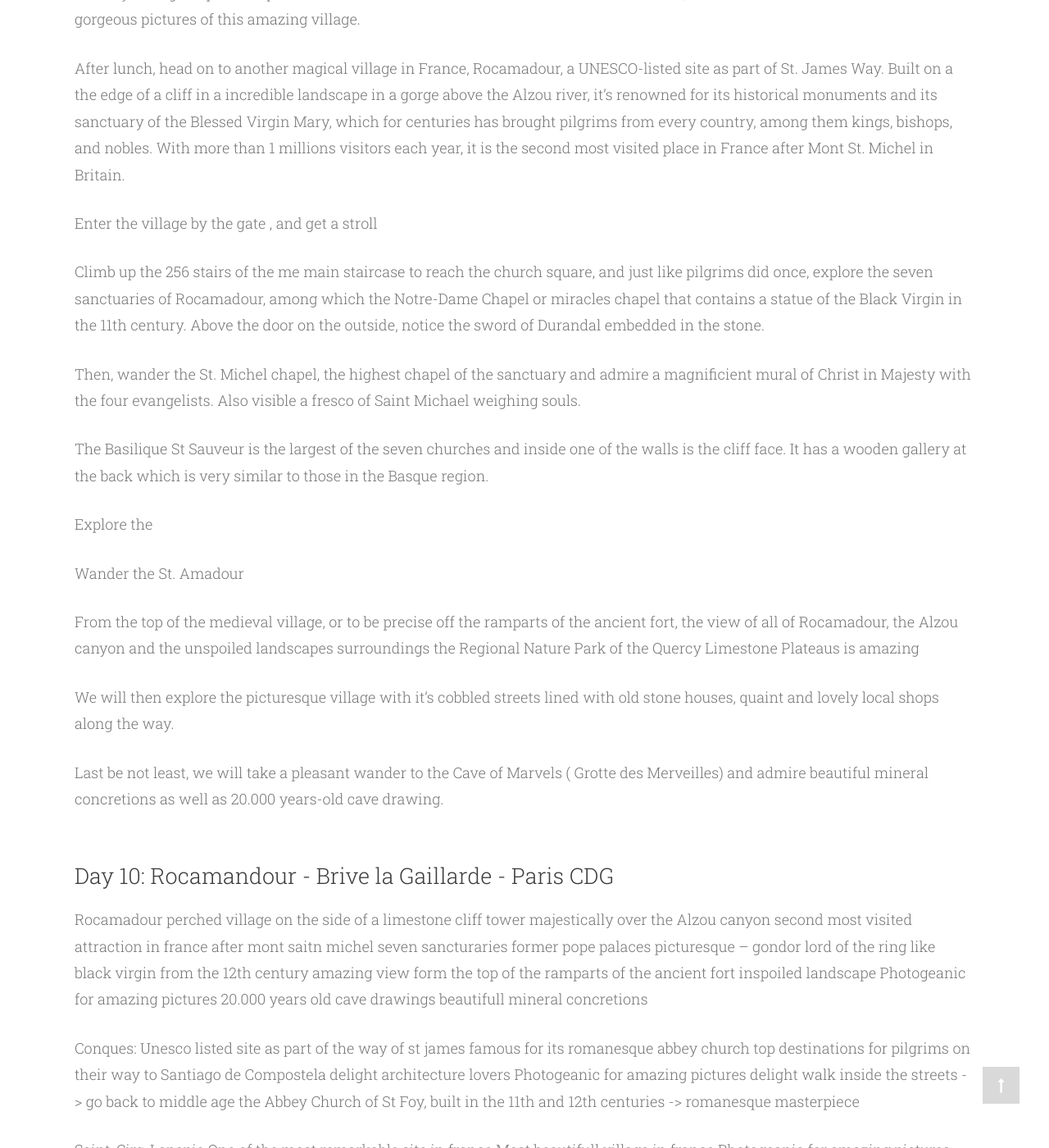
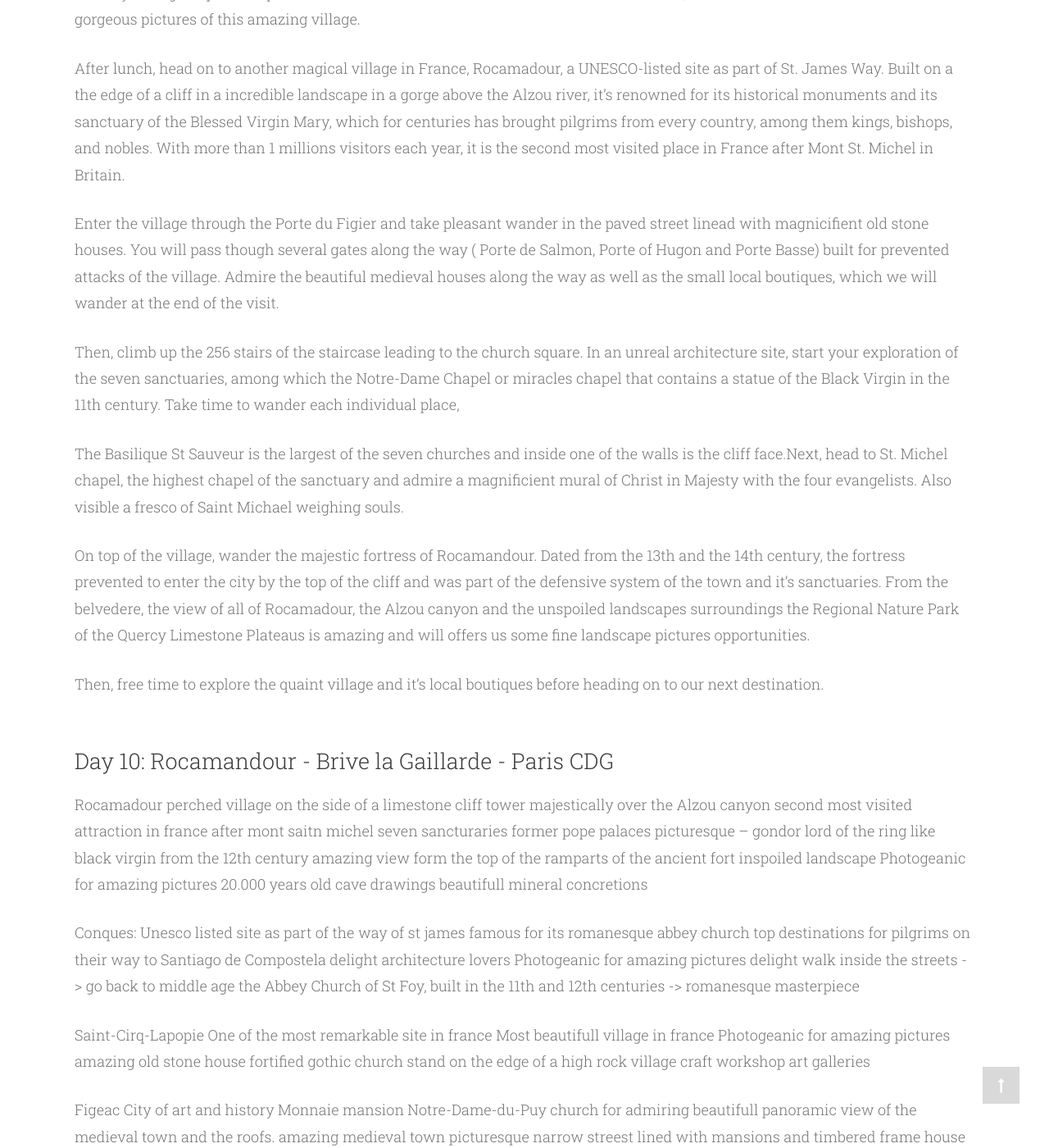
Before and after one commit to paitiewfrance/paitiewfrance.github.io, a Jekyll site: the page built from tour-languedoc-roussillon-midi-pyrenee/grand-site-pyrenee.md, in a window 1280 px wide and 1400 px high, scrolled down 3097 px. Shown: the whole window at 82% size. Built offline with Jekyll 4.4.1, drawn with Linux system fonts in a browser that asks for light colours; nearby versions of some CDN libraries; some web fonts are replaced.

Commit message:
remove trip

```diff
--- a/_config.yml
+++ b/_config.yml
@@ -46,9 +46,9 @@ navigation:
     title: ลองด็อค-รูซิยง-มิดิเพเรเน่ (Midi-Pyrénées)
     url: /tour-languedoc-roussillon-midi-pyrenee
     sub-menu:
-       - label: ตูลูส-คาร์คาซอน-กาตาร์-ออช
-         title: ตูลูส-คาร์คาซอน-กาตาร์-ออช
-         url: /tour-languedoc-roussillon-midi-pyrenee/toulouse-carcassonne-cathare-albi-auch
+       # - label: ตูลูส-คาร์คาซอน-กาตาร์-ออช
+       #   title: ตูลูส-คาร์คาซอน-กาตาร์-ออช
+       #   url: /tour-languedoc-roussillon-midi-pyrenee/toulouse-carcassonne-cathare-albi-auch
        - label: ขุมทรัพย์ที่ซ่อนอยู่ในแคว้นมิดิ-พีเรเน่
          title: ขุมทรัพย์ที่ซ่อนอยู่ในแคว้นมิดิ-พีเรเน่
          url: /tour-languedoc-roussillon-midi-pyrenee/hidden-treasure-of-pyrenee
--- a/tour-languedoc-roussillon-midi-pyrenee/grand-site-pyrenee.md
+++ b/tour-languedoc-roussillon-midi-pyrenee/grand-site-pyrenee.md
@@ -59,25 +59,16 @@ Then, we will have a pleasant wander back in time in the fairy-tales medieval al
 
 After lunch, head on to another magical village in France, Rocamadour, a UNESCO-listed site as part of St. James Way. Built on a the edge of a cliff  in a incredible landscape in a gorge above the Alzou river, it's renowned for its historical monuments and its sanctuary of the Blessed Virgin Mary, which for centuries has brought pilgrims from every country, among them kings, bishops, and nobles. With more than 1 millions visitors each year, it is the second most visited place in France after Mont St. Michel in Britain.
 
-Enter the village by the gate , and get a stroll
+Enter the village through the Porte du Figier and take pleasant wander in the paved street linead with magnicifient old stone houses. You will pass though several gates along the way ( Porte de Salmon, Porte of Hugon and Porte Basse) built for prevented attacks of the village. Admire the beautiful medieval houses along the way as well as the small local boutiques, which we will wander at the end of the visit.
 
-Climb up the 256 stairs of the me main staircase to reach the church square, and just like pilgrims did once, explore the seven sanctuaries of Rocamadour, among which the Notre-Dame Chapel or miracles chapel that contains a statue of the Black Virgin in the 11th century. Above the door on the outside, notice the sword of Durandal embedded in the stone.
+Then, climb up the 256 stairs of the staircase leading to the church square. In an unreal architecture site,  start your exploration of the seven sanctuaries, among which the Notre-Dame Chapel or miracles chapel that contains a statue of the Black Virgin in the 11th century. Take time to wander each individual place,
 
-Then, wander the St. Michel chapel, the highest chapel of the sanctuary and admire a magnificient mural of Christ in Majesty with the four evangelists. Also visible a fresco of Saint Michael weighing souls.
-
-The Basilique St Sauveur is the largest of the seven churches and inside one of the walls is the cliff face. It has a wooden gallery at the back which is very similar to those in the Basque region.
-
-Explore the
-
-Wander the St. Amadour
-
-  From the top of the medieval village, or to be precise off the ramparts of the ancient fort, the view of all of Rocamadour, the Alzou canyon and the unspoiled landscapes surroundings the Regional Nature Park of the Quercy Limestone Plateaus is amazing
+The Basilique St Sauveur is the largest of the seven churches and inside one of the walls is the cliff face.Next, head to St. Michel chapel, the highest chapel of the sanctuary and admire a magnificient mural of Christ in Majesty with the four evangelists. Also visible a fresco of Saint Michael weighing souls.
 
 
-We will then explore the picturesque village with it's cobbled streets lined with old stone houses, quaint and lovely local shops along the way.
+On top of the village,  wander the majestic fortress of Rocamandour. Dated from the 13th and the 14th century, the fortress prevented to enter the city by the top of the cliff and was part of the defensive system of the town and it's sanctuaries. From the belvedere,  the view of all of Rocamadour, the Alzou canyon and the unspoiled landscapes surroundings the Regional Nature Park of the Quercy Limestone Plateaus is amazing and will offers us some fine landscape pictures opportunities.
 
-Last be not least, we will take a pleasant wander to the Cave of Marvels ( Grotte des Merveilles) and admire beautiful mineral concretions as well as 20.000 years-old cave drawing.
-
+Then, free time to explore the quaint village and it's local boutiques before heading on to our next destination.
 
 ### Day 10: Rocamandour - Brive la Gaillarde - Paris CDG
 
```
